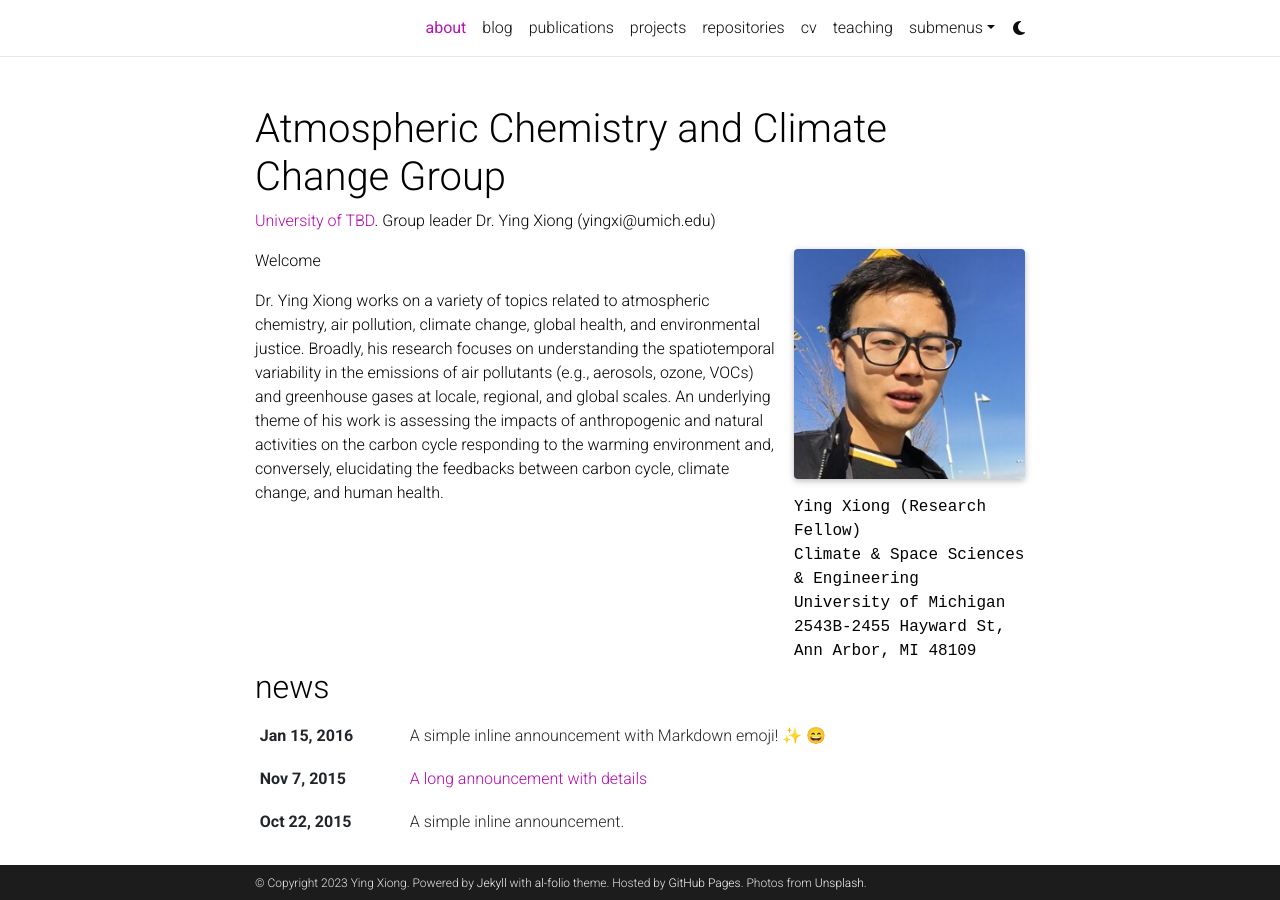
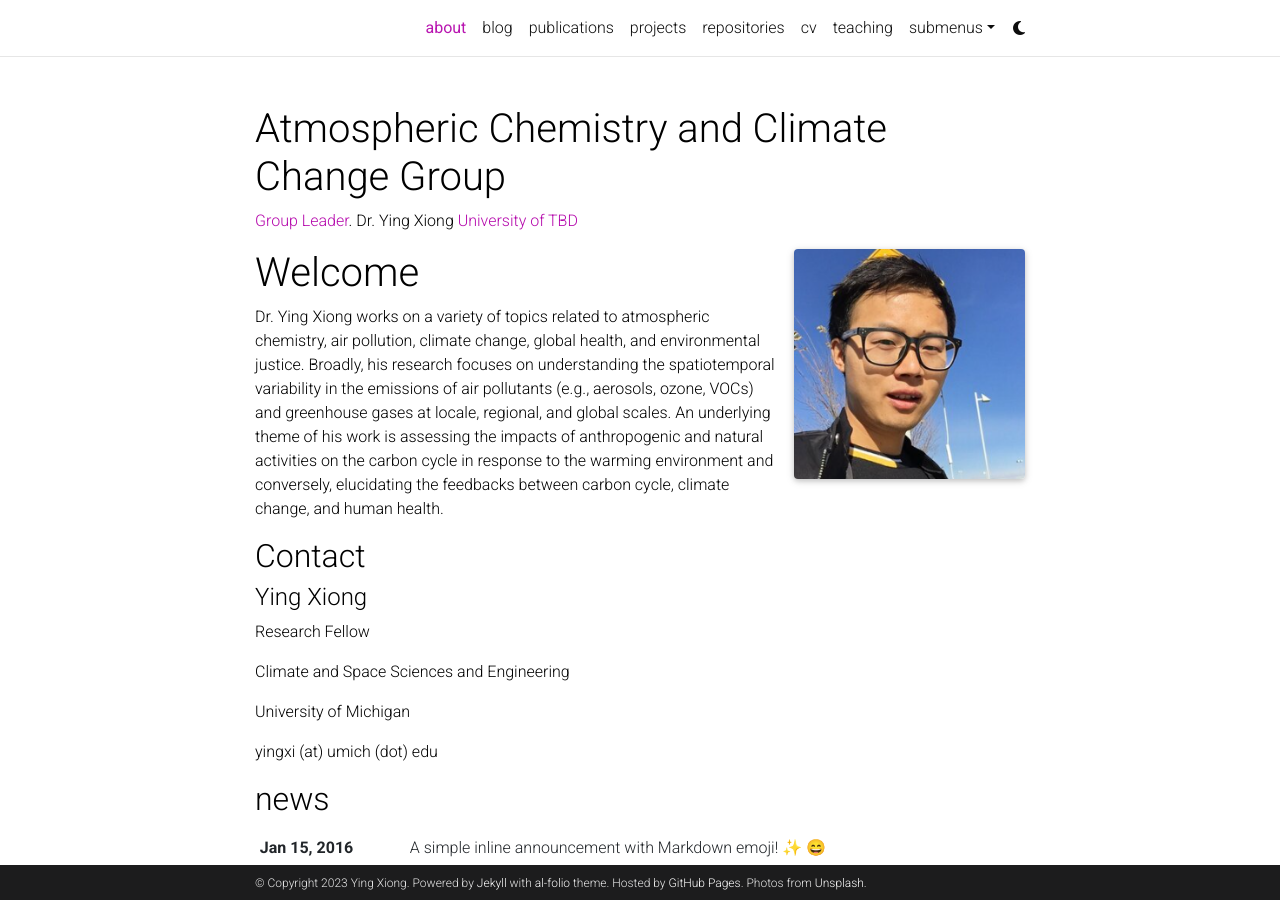
Before and after one commit to yingxiong-gogreen/yingxiong-gogreen.github.io, a Jekyll site: the page built from _pages/about.md, in a window 1280 px wide and 900 px high. Built offline with Jekyll 4.4.1, drawn with Linux system fonts in a browser that asks for light colours; full-size pictures stand in for the smaller copies a plugin makes; emoji names are drawn with the system emoji font; comment, search, counter and statistics services are not loaded; a style sheet for code colours, icons or effects is not loaded.

Commit message:
Update about.md

```diff
--- a/_pages/about.md
+++ b/_pages/about.md
@@ -2,23 +2,25 @@
 layout: about
 title: about
 permalink: /
-subtitle: <a href='#'>University of TBD</a>. Group leader Dr. Ying Xiong (yingxi@umich.edu)
+subtitle: <a href='#'>Group Leader</a>. Dr. Ying Xiong <a href='#'>University of TBD</a>
 
 profile:
   align: right
   image: profile.png
   image_circular: false # crops the image to make it circular
-  address: >
-    <p>Ying Xiong (Research Fellow)</p>
-    <p>Climate & Space Sciences & Engineering</p>
-    <p>University of Michigan</p>
-    <p>2543B-2455 Hayward St, Ann Arbor, MI 48109</p>
 
 news: true  # includes a list of news items
 latest_posts: true  # includes a list of the newest posts
 selected_papers: true # includes a list of papers marked as "selected={true}"
 social: true  # includes social icons at the bottom of the page
 ---
-Welcome
+# Welcome
 
-Dr. Ying Xiong works on a variety of topics related to atmospheric chemistry, air pollution, climate change, global health, and environmental justice. Broadly, his research focuses on understanding the spatiotemporal variability in the emissions of air pollutants (e.g., aerosols, ozone, VOCs) and greenhouse gases at locale, regional, and global scales. An underlying theme of his work is assessing the impacts of anthropogenic and natural activities on the carbon cycle responding to the warming environment and, conversely, elucidating the feedbacks between carbon cycle, climate change, and human health.
+Dr. Ying Xiong works on a variety of topics related to atmospheric chemistry, air pollution, climate change, global health, and environmental justice. Broadly, his research focuses on understanding the spatiotemporal variability in the emissions of air pollutants (e.g., aerosols, ozone, VOCs) and greenhouse gases at locale, regional, and global scales. An underlying theme of his work is assessing the impacts of anthropogenic and natural activities on the carbon cycle in response to the warming environment and conversely, elucidating the feedbacks between carbon cycle, climate change, and human health.
+
+## Contact
+#### Ying Xiong
+<p>Research Fellow</p>
+<p>Climate and Space Sciences and Engineering</p>
+<p>University of Michigan</p>
+<p>yingxi (at) umich (dot) edu</p>
```
